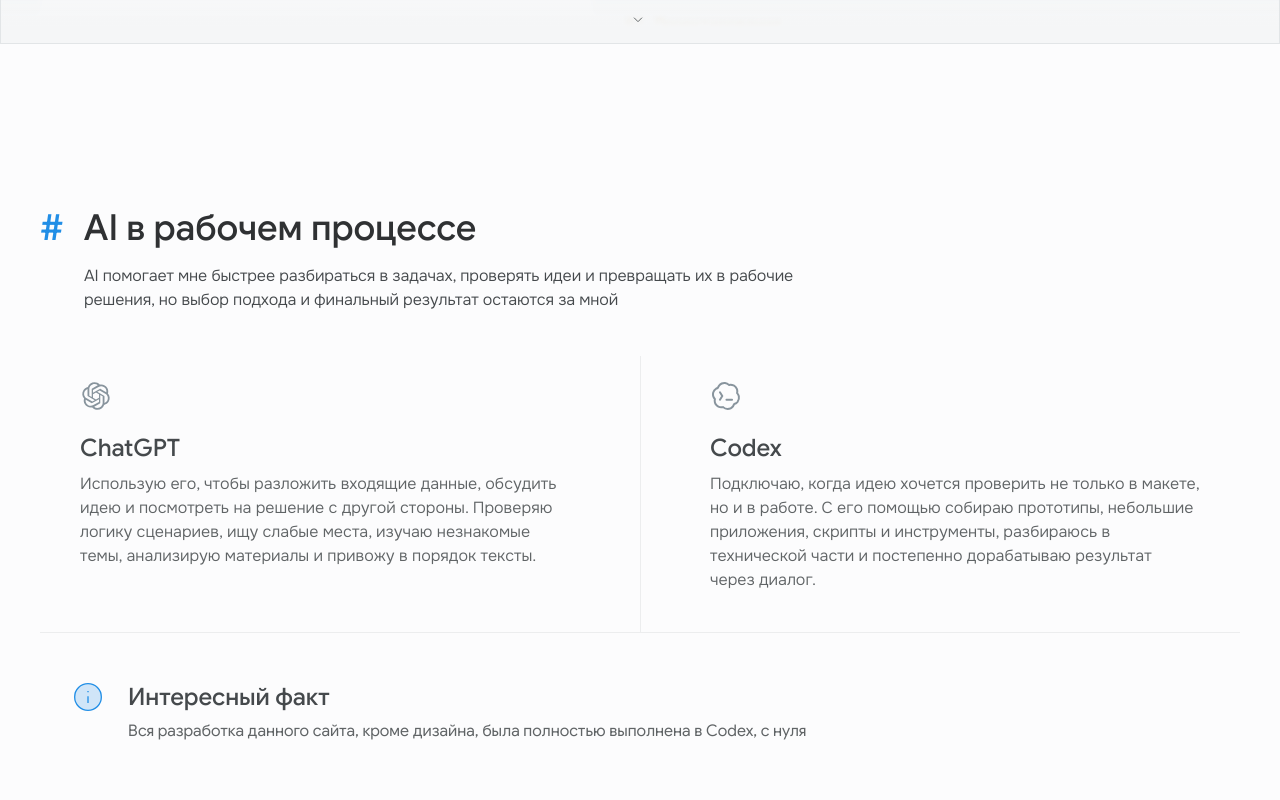
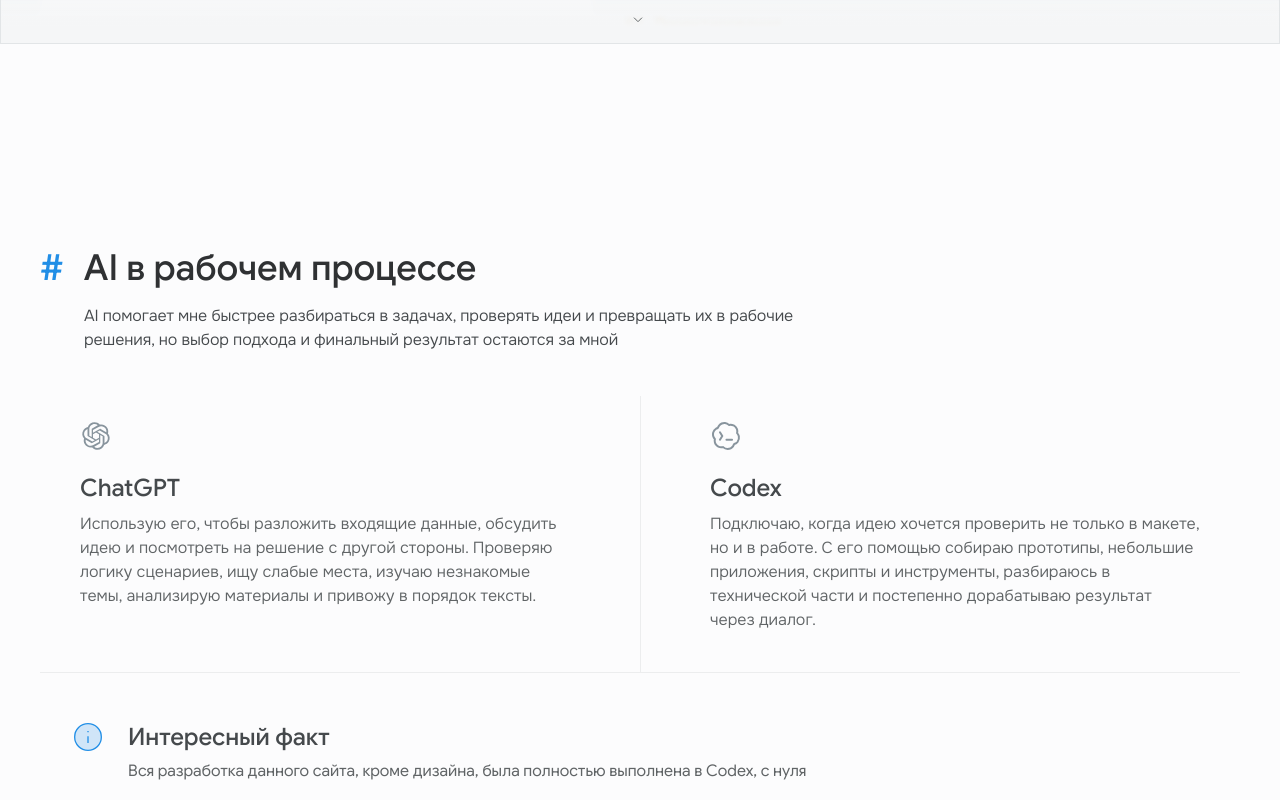
Before and after one commit to Qoalza/Design-portfolio-site, a Next.js app: page / in a window 1280 px wide. Shown: the part 3220-4020 px from the top of the page. Built offline with nearby package versions, Linux system fonts and the light colour scheme.

Commit message:
Reconcile homepage AI section

```diff
--- a/src/app/page.module.css
+++ b/src/app/page.module.css
@@ -305,7 +305,7 @@
 .toolTags { display: flex; width: 100%; flex-wrap: wrap; align-items: flex-start; gap: 8px; }
 .toolTags span { display: inline-flex; height: 32px; align-items: center; justify-content: center; padding: 0 12px; border: 1px solid #f0f1f2; border-radius: 8px; background: #f7f9fa; color: #606466; font-family: "Source Code Pro", monospace; font-size: 12px; line-height: 16px; letter-spacing: -.3px; white-space: nowrap; }
 
-.ai { width: 100%; padding: 80px 0; }
+.ai { width: 100%; padding: 120px 0 80px; }
 .aiGrid { position: relative; display: grid; width: 100%; grid-template-columns: 1fr 1fr; align-items: flex-start; }
 .aiGrid::after { position: absolute; top: 44px; bottom: 0; left: 50%; width: 1px; background: #ecedee; content: ""; }
 .aiGrid article { display: flex; flex-direction: column; align-items: flex-start; gap: 20px; padding: 68px 70px 40px 40px; }
```
